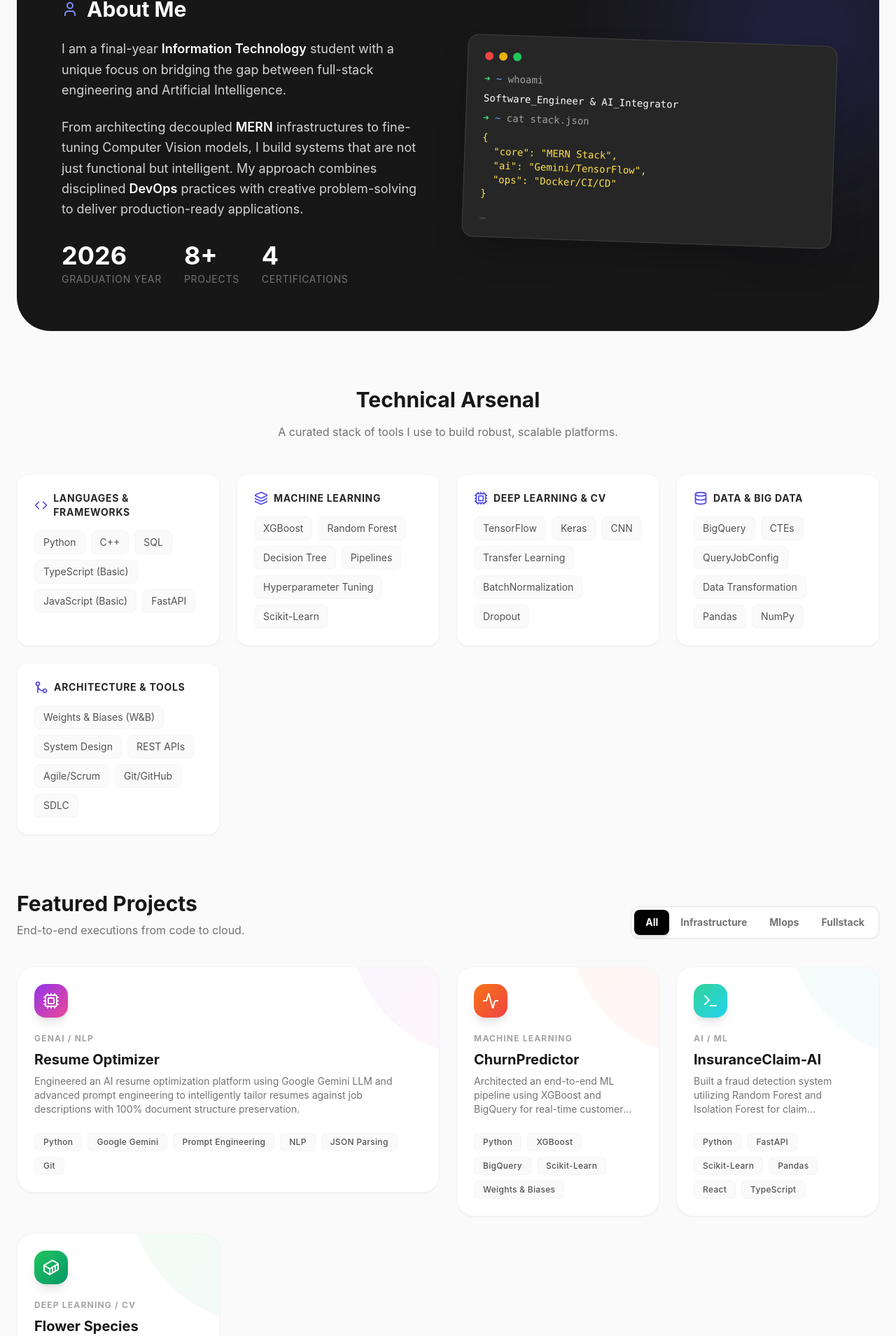
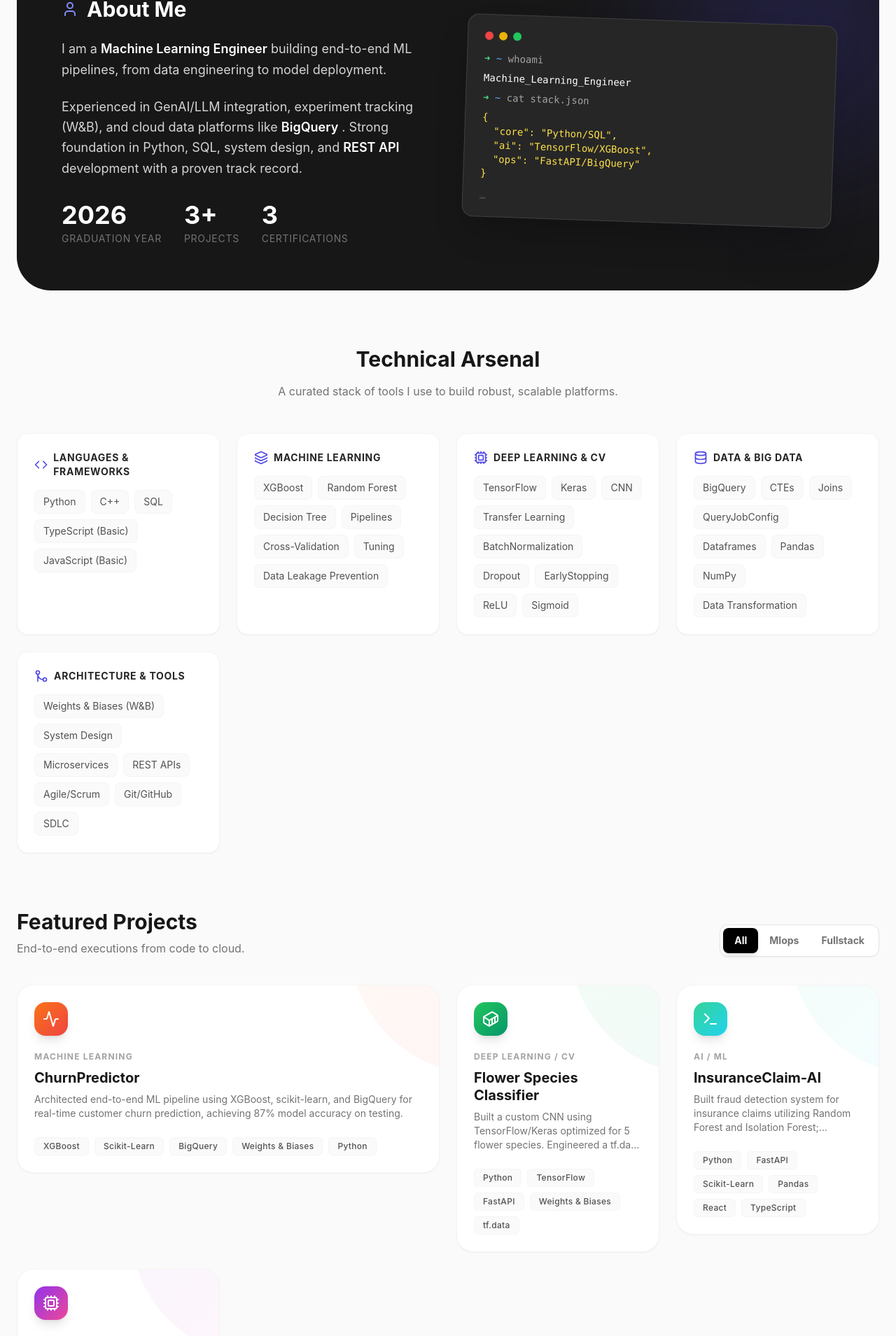
Before and after one commit to dineshingale/Portfolio2.o, a React (Vite) app: page / in a window 1280 px wide. Shown: the part 762-2671 px from the top of the page at 70% size. Built offline with nearby package versions, Linux system fonts and the light colour scheme.

Commit message:
update cta and footer logo to match ml engineer

```diff
--- a/src/data/portfolio.js
+++ b/src/data/portfolio.js
@@ -11,28 +11,28 @@ import {
 
 export const projects = [
   {
-    title: "Resume Optimizer",
-    subtitle: "Engineered an AI resume optimization platform using Google Gemini LLM and advanced prompt engineering to intelligently tailor resumes against job descriptions with 100% document structure preservation.",
-    category: "GenAI / NLP",
-    gradient: "from-purple-600 to-pink-500",
-    tags: ["Python", "Google Gemini", "Prompt Engineering", "NLP", "JSON Parsing", "Git"],
-    icon: Cpu,
-    link: "https://github.com/dineshingale/Resume_Optimizer",
+    title: "ChurnPredictor",
+    subtitle: "Architected end-to-end ML pipeline using XGBoost, scikit-learn, and BigQuery for real-time customer churn prediction, achieving 87% model accuracy on testing.",
+    category: "Machine Learning",
+    gradient: "from-orange-500 to-red-500",
+    tags: ["XGBoost", "Scikit-Learn", "BigQuery", "Weights & Biases", "Python"],
+    icon: Activity,
+    link: "https://github.com/dineshingale/System-health-monitor",
     size: "md:col-span-2 md:row-span-1",
   },
   {
-    title: "ChurnPredictor",
-    subtitle: "Architected an end-to-end ML pipeline using XGBoost and BigQuery for real-time customer churn prediction, achieving 87% accuracy with experiment tracking via Weights & Biases.",
-    category: "Machine Learning",
-    gradient: "from-orange-500 to-red-500",
-    tags: ["Python", "XGBoost", "BigQuery", "Scikit-Learn", "Weights & Biases"],
-    icon: Activity,
-    link: "https://github.com/dineshingale/System-health-monitor",
+    title: "Flower Species Classifier",
+    subtitle: "Built a custom CNN using TensorFlow/Keras optimized for 5 flower species. Engineered a tf.data pipeline and deployed a FastAPI REST API for real-time classification.",
+    category: "Deep Learning / CV",
+    gradient: "from-green-500 to-emerald-600",
+    tags: ["Python", "TensorFlow", "FastAPI", "Weights & Biases", "tf.data"],
+    icon: Container,
+    link: "https://github.com/dineshingale/Plant-Recognizer",
     size: "md:col-span-1 md:row-span-1",
   },
   {
     title: "InsuranceClaim-AI",
-    subtitle: "Built a fraud detection system utilizing Random Forest and Isolation Forest for claim assessment, achieving 89% accuracy in detecting high-risk claims with real-time API deployment.",
+    subtitle: "Built fraud detection system for insurance claims utilizing Random Forest and Isolation Forest; deployed API model achieving 89% fraud detection accuracy.",
     category: "AI / ML",
     gradient: "from-emerald-400 to-cyan-400",
     tags: ["Python", "FastAPI", "Scikit-Learn", "Pandas", "React", "TypeScript"],
@@ -41,13 +41,13 @@ export const projects = [
     size: "md:col-span-1 md:row-span-1",
   },
   {
-    title: "Flower Species Classifier",
-    subtitle: "Developed a custom CNN using TensorFlow/Keras optimized for multi-class classification. Engineered a high-performance input pipeline via tf.data API and deployed a FastAPI REST API for real-time inference.",
-    category: "Deep Learning / CV",
-    gradient: "from-green-500 to-emerald-600",
-    tags: ["Python", "TensorFlow", "Keras", "FastAPI", "Weights & Biases", "tf.data"],
-    icon: Container,
-    link: "https://github.com/dineshingale/Plant-Recognizer",
+    title: "Resume Optimizer",
+    subtitle: "Engineered AI resume optimization platform using Google Gemini LLMs to analyze and tailor resumes against job descriptions intelligently with 100% document structure preservation.",
+    category: "GenAI / NLP",
+    gradient: "from-purple-600 to-pink-500",
+    tags: ["Python", "Google Gemini LLM", "Prompt Engineering", "NLP", "JSON Parsing"],
+    icon: Cpu,
+    link: "https://github.com/dineshingale/Resume_Optimizer",
     size: "md:col-span-1 md:row-span-1",
   }
 ];
@@ -56,27 +56,27 @@ export const skills = [
   {
     title: "Languages & Frameworks",
     icon: Code,
-    items: ["Python", "C++", "SQL", "TypeScript (Basic)", "JavaScript (Basic)", "FastAPI"]
+    items: ["Python", "C++", "SQL", "TypeScript (Basic)", "JavaScript (Basic)"]
   },
   {
     title: "Machine Learning",
     icon: Layers,
-    items: ["XGBoost", "Random Forest", "Decision Tree", "Pipelines", "Hyperparameter Tuning", "Scikit-Learn"]
+    items: ["XGBoost", "Random Forest", "Decision Tree", "Pipelines", "Cross-Validation", "Tuning", "Data Leakage Prevention"]
   },
   {
     title: "Deep Learning & CV",
     icon: Cpu,
-    items: ["TensorFlow", "Keras", "CNN", "Transfer Learning", "BatchNormalization", "Dropout"]
+    items: ["TensorFlow", "Keras", "CNN", "Transfer Learning", "BatchNormalization", "Dropout", "EarlyStopping", "ReLU", "Sigmoid"]
   },
   {
     title: "Data & Big Data",
     icon: Database,
-    items: ["BigQuery", "CTEs", "QueryJobConfig", "Data Transformation", "Pandas", "NumPy"]
+    items: ["BigQuery", "CTEs", "Joins", "QueryJobConfig", "Dataframes", "Pandas", "NumPy", "Data Transformation"]
   },
   {
     title: "Architecture & Tools",
     icon: GitMerge,
-    items: ["Weights & Biases (W&B)", "System Design", "REST APIs", "Agile/Scrum", "Git/GitHub", "SDLC"]
+    items: ["Weights & Biases (W&B)", "System Design", "Microservices", "REST APIs", "Agile/Scrum", "Git/GitHub", "SDLC"]
   }
 ];
 
@@ -85,7 +85,7 @@ export const experience = [
     role: "Google AI/ML Intern",
     company: "EduSkills Foundation",
     date: "Jan 2025 - Mar 2025",
-    desc: "Built a custom CNN using TensorFlow/Keras optimized for multi-class classification. Engineered a high-performance data pipeline using the tf.data API for real-time preprocessing and deployed the model via a FastAPI REST API with confidence scoring."
+    desc: "Built a CNN using TensorFlow/Keras with Conv2D, BatchNormalization, and Dropout layers optimized for 5 flower species. Engineered a pipeline using tf.data API and deployed a FastAPI REST API for real-time classification with preprocessing and confidence scoring."
   }
 ];
 
@@ -107,18 +107,18 @@ export const siteConfig = {
   hero: {
     badge: "Available for Hire",
     heading: {
-      line1: "Architecting",
-      highlight: "Intelligent",
-      line2: "ML Apps"
+      line1: "Building",
+      highlight: "End-to-End",
+      line2: "ML Pipelines"
     },
     description: {
       part1: "I'm",
       name: "Dinesh Ingale",
-      part2: ". Machine learning engineer with experience in developing",
-      highlight1: "Generative AI",
-      part3: "applications and",
-      highlight2: "Deep learning",
-      part4: "applications"
+      part2: ". Machine learning engineer experienced in developing",
+      highlight1: "ML & DL models",
+      part3: "with high accuracy and deploying them into",
+      highlight2: "production environments",
+      part4: "."
     },
     socials: {
       github: "https://github.com/dineshingale",
@@ -133,26 +133,26 @@ export const siteConfig = {
   about: {
     heading: "About Me",
     description: {
-      p1_part1: "I am a final-year",
-      p1_highlight: "Information Technology",
-      p1_part2: "student with a unique focus on bridging the gap between full-stack engineering and Artificial Intelligence.",
-      p2_part1: "From architecting decoupled",
-      p2_highlight1: "MERN",
-      p2_part2: "infrastructures to fine-tuning Computer Vision models, I build systems that are not just functional but intelligent. My approach combines disciplined",
-      p2_highlight2: "DevOps",
-      p2_part3: "practices with creative problem-solving to deliver production-ready applications."
+      p1_part1: "I am a",
+      p1_highlight: "Machine Learning Engineer",
+      p1_part2: "building end-to-end ML pipelines, from data engineering to model deployment.",
+      p2_part1: "Experienced in GenAI/LLM integration, experiment tracking (W&B), and cloud data platforms like",
+      p2_highlight1: "BigQuery",
+      p2_part2: ". Strong foundation in Python, SQL, system design, and",
+      p2_highlight2: "REST API",
+      p2_part3: "development with a proven track record."
     },
     stats: [
       { value: "2026", label: "Graduation Year" },
-      { value: "8+", label: "Projects" },
-      { value: "4", label: "Certifications" }
+      { value: "3+", label: "Projects" },
+      { value: "3", label: "Certifications" }
     ],
     terminal: {
-      role: "Software_Engineer & AI_Integrator",
+      role: "Machine_Learning_Engineer",
       stack: {
-        core: "MERN Stack",
-        ai: "Gemini/TensorFlow",
-        ops: "Docker/CI/CD"
+        core: "Python/SQL",
+        ai: "TensorFlow/XGBoost",
+        ops: "FastAPI/BigQuery"
       }
     }
   },
@@ -163,19 +163,19 @@ export const siteConfig = {
   projects: {
     heading: "Featured Projects",
     description: "End-to-end executions from code to cloud.",
-    tabs: ['all', 'infrastructure', 'mlops', 'fullstack']
+    tabs: ['all', 'mlops', 'fullstack']
   },
   experience: {
     heading: "Professional Journey",
     cta: {
-      heading: "Ready to optimize your workflow?",
-      description: "I'm currently accepting new projects. Whether you need a full CI/CD audit or an MLOps platform from scratch, let's connect.",
-      buttonText: "Start a Project",
-      email: "email@example.com"
+      heading: "Ready to build intelligent systems?",
+      description: "I'm currently open to new opportunities. Whether you need an end-to-end ML pipeline, GenAI integration, or predictive analytics, let's connect.",
+      buttonText: "Let's Collaborate",
+      email: "dineshingale2003@gmail.com"
     }
   },
   footer: {
-    logo: "DevOps.AI",
+    logo: "MLDLDS",
     copyrightText: "© 2026 Dinesh Ingale. Crafted with code.",
     socials: {
       github: "https://github.com/dineshingale",
```
